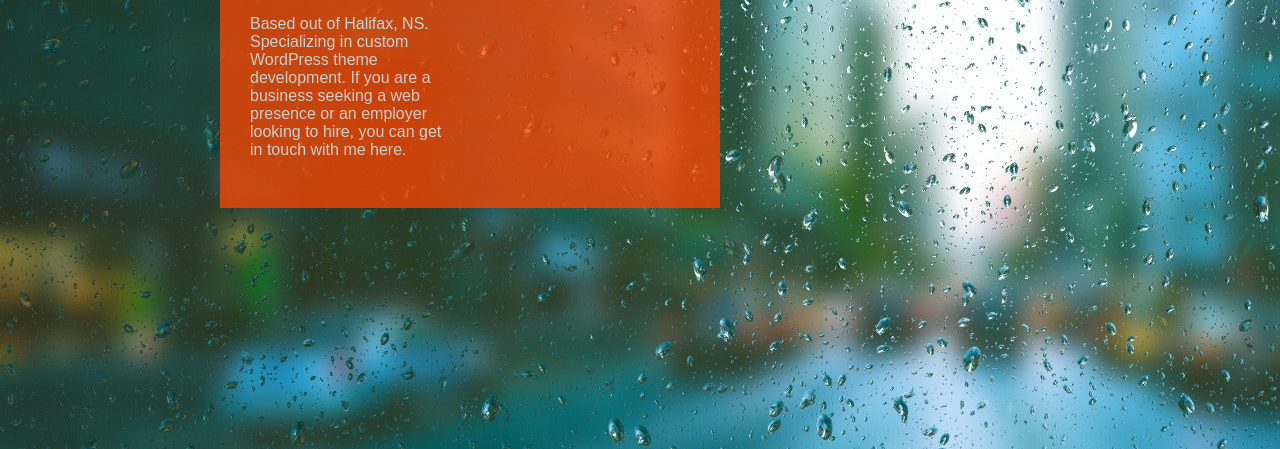
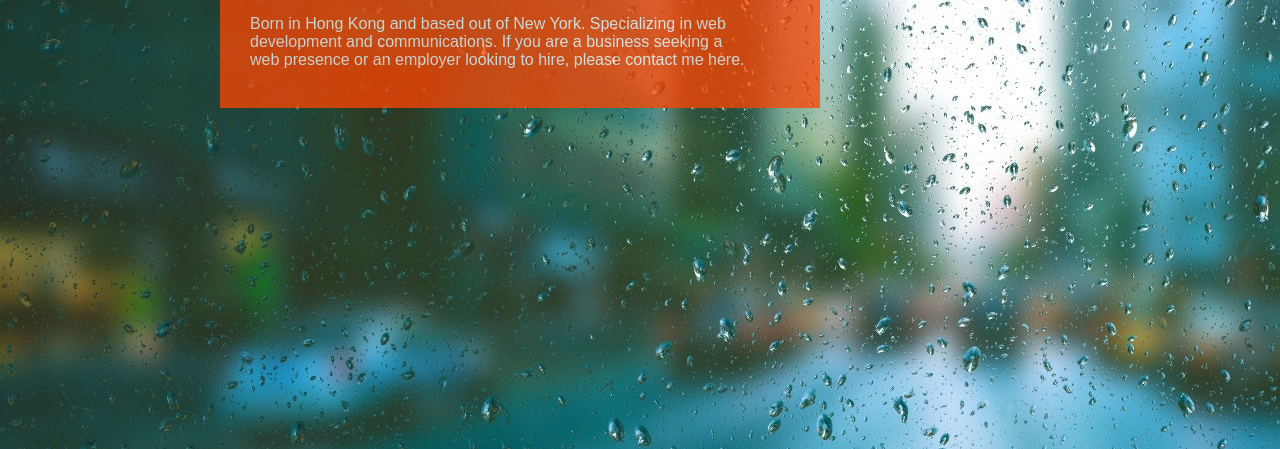
Before and after one commit to szewah/Basic-Portfolio, a plain HTML site: page index.html in a window 1280 px wide. Shown: the part 351-800 px from the top of the page. Drawn offline with Linux system fonts and the light colour scheme.

Commit message:
Second commit

```diff
--- a/assets/style.css
+++ b/assets/style.css
@@ -47,23 +47,24 @@ h5 {
     right: 200px;
 }
 
-a {
+#home, #portfolio, #contact {
     color: white;
     text-decoration: none;
-    padding: 20px;
+    padding: 10px;
+    margin: 10px;
 }
 
-/* #home:target, #portfolio:target, #contact:target {
+#home:target {
     border-bottom-color: 5px solid orangered;
-} */
+}
 
 .nav a:hover {
     border-bottom: 5px solid orangered;
 }
 
 .about-content {
-    width: 500px;
-    height: 300px;
+    width: 600px;
+    height: 200px;
     padding-top: 10px;
     position: relative;
     top: 150px;
@@ -78,8 +79,13 @@ a {
 
 #homePageContent {
     color: white;
-    width: 200px;
+    width: 500px;
     margin: 30px;
+}
+
+#contactLink {
+    color: white;
+    text-decoration: none;
 }
 
 .body2 {
@@ -101,9 +107,17 @@ a {
 .portfolio {
     float: left;
     width: 30%;
-    margin: auto;
-    /* margin-left: 30px; */
+    /* margin: auto; */
+    margin-left: 30px;
+    /* position: relative;
+    -webkit-animation: infinite;
+    animation: mymove 5s infinite; */
 }
+
+/* @keyframes mymove {
+    from {left: -20px;}
+    to {left: 80px;}
+  } */
 
 img {
     display: block;
--- a/index.html
+++ b/index.html
@@ -25,10 +25,10 @@
             <h1>Software Engineer</h1>
             <div id="homePageContent">
                 <p>
-                Based out of Halifax, NS. Specializing in custom WordPress
-                theme development. If you are a business seeking a web
-                presence or an employer looking to hire, you can get in
-                touch with me here.</p>
+                Born in Hong Kong and based out of New York. Specializing in web development and communications.
+                If you are a business seeking a web presence or an employer looking to hire, please
+                contact me <a href="contact.html" id="contactLink">here.</a>
+            </p>
             </div>
         </div>
     </div>
```
